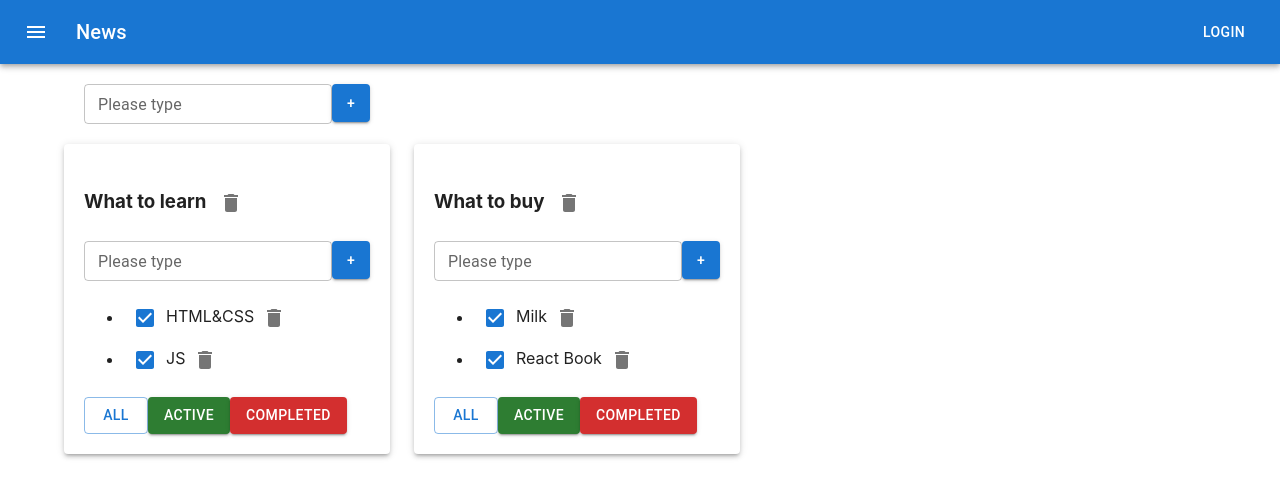
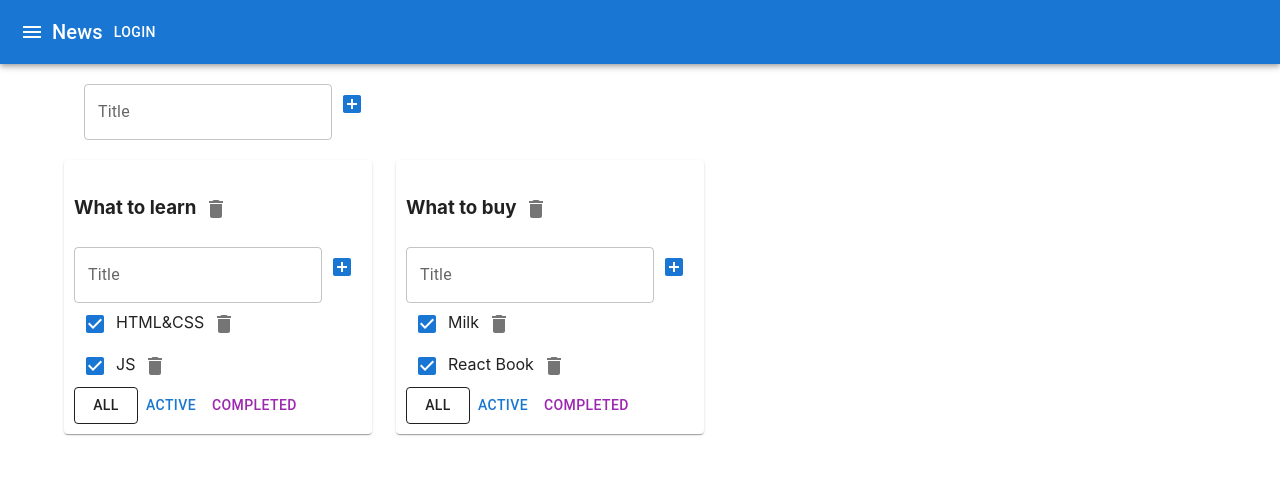
Before and after one commit to Alex-hapa/ToDoit-kamasutra, a React (Create React App) app: page / in a window 1280 px wide. Shown: the top 498 px of the page. Built offline with nearby package versions, Linux system fonts and the light colour scheme.

Commit message:
refactor code

```diff
--- a/src/AddItemForm.tsx
+++ b/src/AddItemForm.tsx
@@ -1,6 +1,8 @@
 import React, {ChangeEvent, KeyboardEvent, useState} from 'react';
-import Button from '@mui/material/Button';
-import TextField from '@mui/material/TextField';
+import {IconButton, TextField} from "@mui/material";
+import {AddBox} from "@mui/icons-material";
+
+
 
 type AddItemFormPropsType = {
     addItem: (title: string) => void
@@ -8,15 +10,15 @@
 
 export function AddItemForm(props: AddItemFormPropsType) {
 
-    let [title, setTitle] = useState('')
+    let [title, setTitle] = useState("")
     let [error, setError] = useState<string | null>(null)
 
     const addItem = () => {
-        if (title.trim() !== '') {
+        if (title.trim() !== "") {
             props.addItem(title);
-            setTitle('');
+            setTitle("");
         } else {
-            setError('Title is required');
+            setError("Title is required");
         }
     }
 
@@ -30,31 +32,18 @@
             addItem();
         }
     }
-    const buttonStyles = {
-        maxWidth: '38px',
-        maxHeight: '38px',
-        minWidth: '38px',
-        minHeight: '38px',
-    }
+
     return <div>
-        {/*<input value={title}*/}
-        {/*       onChange={onChangeHandler}*/}
-        {/*       onKeyPress={onKeyPressHandler}*/}
-        {/*       className={error ? 'error' : ''}*/}
-        {/*/>*/}
-        <TextField
-            error={!!error}
-            value={title}
-            id="outlined-basic"
-            label={error ? 'Title is required' : 'Please type'}
-            size='small'
-            variant="outlined"
-            onChange={onChangeHandler}
-            onKeyPress={onKeyPressHandler}
+        <TextField variant="outlined"
+                   error={!!error}
+                   value={title}
+                   onChange={onChangeHandler}
+                   onKeyPress={onKeyPressHandler}
+                   label="Title"
+                   helperText={error}
         />
-
-        <Button onClick={addItem} style={buttonStyles} variant="contained">+</Button>
-
-        {/*{error && <div className="error-message">{error}</div>}*/}
+        <IconButton color="primary" onClick={addItem}>
+            <AddBox />
+        </IconButton>
     </div>
 }
--- a/src/App.tsx
+++ b/src/App.tsx
@@ -3,12 +3,13 @@
 import {TaskType, Todolist} from './Todolist';
 import {v1} from 'uuid';
 import {AddItemForm} from './AddItemForm';
-import ButtonAppBar from './ButtonAppBar';
-import {Container, Paper} from '@mui/material';
-import Grid from '@mui/material/Grid';
+import AppBar from '@mui/material/AppBar/AppBar';
+import {Button, Container, Grid, IconButton, Paper, Toolbar, Typography} from "@mui/material";
+import {Menu} from "@mui/icons-material";
 
-export type FilterValuesType = 'all' | 'active' | 'completed';
-type TodolistType = {
+
+export type FilterValuesType = "all" | "active" | "completed";
+export type TodolistType = {
     id: string
     title: string
     filter: FilterValuesType
@@ -20,6 +21,26 @@
 
 
 function App() {
+    let todolistId1 = v1();
+    let todolistId2 = v1();
+
+    let [todolists, setTodolists] = useState<Array<TodolistType>>([
+        {id: todolistId1, title: "What to learn", filter: "all"},
+        {id: todolistId2, title: "What to buy", filter: "all"}
+    ])
+
+    let [tasks, setTasks] = useState<TasksStateType>({
+        [todolistId1]: [
+            {id: v1(), title: "HTML&CSS", isDone: true},
+            {id: v1(), title: "JS", isDone: true}
+        ],
+        [todolistId2]: [
+            {id: v1(), title: "Milk", isDone: true},
+            {id: v1(), title: "React Book", isDone: true}
+        ]
+    });
+
+
     function removeTask(id: string, todolistId: string) {
         //достанем нужный массив по todolistId:
         let todolistTasks = tasks[todolistId];
@@ -37,14 +58,6 @@
         tasks[todolistId] = [task, ...todolistTasks];
         // засетаем в стейт копию объекта, чтобы React отреагировал перерисовкой
         setTasks({...tasks});
-    }
-
-    function changeFilter(value: FilterValuesType, todolistId: string) {
-        let todolist = todolists.find(tl => tl.id === todolistId);
-        if (todolist) {
-            todolist.filter = value;
-            setTodolists([...todolists])
-        }
     }
 
     function changeStatus(id: string, isDone: boolean, todolistId: string) {
@@ -73,6 +86,14 @@
         }
     }
 
+    function changeFilter(value: FilterValuesType, todolistId: string) {
+        let todolist = todolists.find(tl => tl.id === todolistId);
+        if (todolist) {
+            todolist.filter = value;
+            setTodolists([...todolists])
+        }
+    }
+
     function removeTodolist(id: string) {
         // засунем в стейт список тудулистов, id которых не равны тому, который нужно выкинуть
         setTodolists(todolists.filter(tl => tl.id != id));
@@ -92,25 +113,6 @@
         }
     }
 
-    let todolistId1 = v1();
-    let todolistId2 = v1();
-
-    let [todolists, setTodolists] = useState<Array<TodolistType>>([
-        {id: todolistId1, title: 'What to learn', filter: 'all'},
-        {id: todolistId2, title: 'What to buy', filter: 'all'}
-    ])
-
-    let [tasks, setTasks] = useState<TasksStateType>({
-        [todolistId1]: [
-            {id: v1(), title: 'HTML&CSS', isDone: true},
-            {id: v1(), title: 'JS', isDone: true}
-        ],
-        [todolistId2]: [
-            {id: v1(), title: 'Milk', isDone: true},
-            {id: v1(), title: 'React Book', isDone: true}
-        ]
-    });
-
     function addTodolist(title: string) {
         let newTodolistId = v1();
         let newTodolist: TodolistType = {id: newTodolistId, title: title, filter: 'all'};
@@ -123,9 +125,19 @@
 
     return (
         <div className="App">
-            <ButtonAppBar/>
+            <AppBar position="static">
+                <Toolbar>
+                    <IconButton edge="start" color="inherit" aria-label="menu">
+                        <Menu />
+                    </IconButton>
+                    <Typography variant="h6">
+                        News
+                    </Typography>
+                    <Button color="inherit">Login</Button>
+                </Toolbar>
+            </AppBar>
             <Container fixed>
-                <Grid container style={{padding: '20px'}}>
+                <Grid container style={{padding: "20px"}}>
                     <AddItemForm addItem={addTodolist}/>
                 </Grid>
                 <Grid container spacing={3}>
@@ -134,15 +146,15 @@
                             let allTodolistTasks = tasks[tl.id];
                             let tasksForTodolist = allTodolistTasks;
 
-                            if (tl.filter === 'active') {
+                            if (tl.filter === "active") {
                                 tasksForTodolist = allTodolistTasks.filter(t => t.isDone === false);
                             }
-                            if (tl.filter === 'completed') {
+                            if (tl.filter === "completed") {
                                 tasksForTodolist = allTodolistTasks.filter(t => t.isDone === true);
                             }
 
-                            return <Grid item>
-                                <Paper elevation={3} style={{padding: '20px'}}>
+                            return <Grid key={tl.id} item>
+                                <Paper style={{padding: "10px"}}>
                                     <Todolist
                                         key={tl.id}
                                         id={tl.id}
--- a/src/EditableSpan.tsx
+++ b/src/EditableSpan.tsx
@@ -1,4 +1,6 @@
+import TextField from '@mui/material/TextField/TextField';
 import React, {ChangeEvent, useState} from 'react';
+
 
 type EditableSpanPropsType = {
     value: string
@@ -22,6 +24,7 @@
     }
 
     return editMode
-        ? <input value={title} onChange={changeTitle} autoFocus onBlur={activateViewMode}/>
+        ?    <TextField variant="outlined"
+                        value={title} onChange={changeTitle} autoFocus onBlur={activateViewMode} />
         : <span onDoubleClick={activateEditMode}>{props.value}</span>
 }
--- a/src/Todolist.tsx
+++ b/src/Todolist.tsx
@@ -2,10 +2,10 @@
 import {FilterValuesType} from './App';
 import {AddItemForm} from './AddItemForm';
 import {EditableSpan} from './EditableSpan';
-import IconButton from '@mui/material/IconButton';
-import DeleteIcon from '@mui/icons-material/Delete';
-import Button from '@mui/material/Button';
-import Checkbox from '@mui/material/Checkbox';
+import IconButton from '@mui/material/IconButton/IconButton';
+import {Delete} from "@mui/icons-material";
+import {Button, Checkbox} from "@mui/material";
+
 
 export type TaskType = {
     id: string
@@ -39,17 +39,18 @@
         props.changeTodolistTitle(props.id, title);
     }
 
-    const onAllClickHandler = () => props.changeFilter('all', props.id);
-    const onActiveClickHandler = () => props.changeFilter('active', props.id);
-    const onCompletedClickHandler = () => props.changeFilter('completed', props.id);
+    const onAllClickHandler = () => props.changeFilter("all", props.id);
+    const onActiveClickHandler = () => props.changeFilter("active", props.id);
+    const onCompletedClickHandler = () => props.changeFilter("completed", props.id);
 
     return <div>
-        <h3><EditableSpan value={props.title} onChange={changeTodolistTitle}/> <IconButton aria-label="delete"                                                                                           onClick={removeTodolist}>
-            <DeleteIcon/>
-        </IconButton>
+        <h3> <EditableSpan value={props.title} onChange={changeTodolistTitle} />
+            <IconButton onClick={removeTodolist}>
+                <Delete />
+            </IconButton>
         </h3>
         <AddItemForm addItem={addTask}/>
-        <ul>
+        <div>
             {
                 props.tasks.map(t => {
                     const onClickHandler = () => props.removeTask(t.id, props.id)
@@ -62,29 +63,34 @@
                     }
 
 
-                    return <li key={t.id} className={t.isDone ? 'is-done' : ''}>
-                        {/*<input type="checkbox" onChange={onChangeHandler} checked={t.isDone}/>*/}
-                        <Checkbox onChange={onChangeHandler} checked={t.isDone}/>
-                        <EditableSpan value={t.title} onChange={onTitleChangeHandler}/>
-                        <IconButton aria-label="delete" onClick={onClickHandler}>
-                            <DeleteIcon/>
+                    return <div key={t.id} className={t.isDone ? "is-done" : ""}>
+                        <Checkbox
+                            checked={t.isDone}
+                            color="primary"
+                            onChange={onChangeHandler}
+                        />
+
+                        <EditableSpan value={t.title} onChange={onTitleChangeHandler} />
+                        <IconButton onClick={onClickHandler}>
+                            <Delete />
                         </IconButton>
-                    </li>
+                    </div>
                 })
             }
-        </ul>
+        </div>
         <div>
-            <Button variant={props.filter === 'all' ? 'outlined' : 'contained'} color="primary"
-                    onClick={onAllClickHandler}>
-                All
+            <Button variant={props.filter === 'all' ? 'outlined' : 'text'}
+                    onClick={onAllClickHandler}
+                    color={'inherit'}
+            >All
             </Button>
-            <Button variant={props.filter === 'active' ? 'outlined' : 'contained'} color="success"
-                    onClick={onActiveClickHandler}>
-                Active
+            <Button variant={props.filter === 'active' ? 'outlined' : 'text'}
+                    onClick={onActiveClickHandler}
+                    color={'primary'}>Active
             </Button>
-            <Button variant={props.filter === 'completed' ? 'outlined' : 'contained'} color="error"
-                    onClick={onCompletedClickHandler}>
-                Completed
+            <Button variant={props.filter === 'completed' ? 'outlined' : 'text'}
+                    onClick={onCompletedClickHandler}
+                    color={'secondary'}>Completed
             </Button>
         </div>
     </div>
```
Also changed, not shown: src/App.css (+21 -20 lines).
